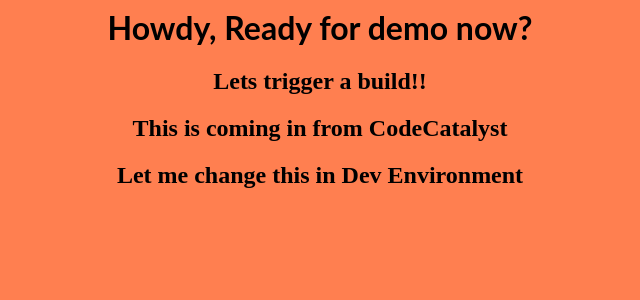
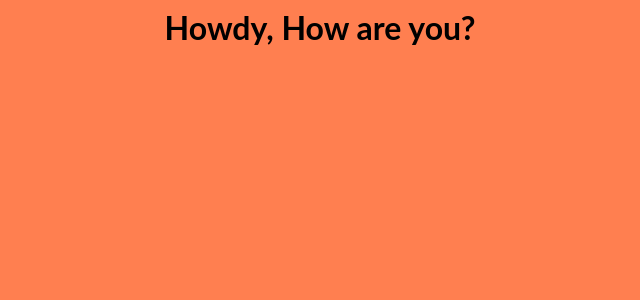
Before and after one commit to upentest-demo/devops-demo, a React (Create React App) app: page / in a window 1280 px wide. Shown: the top 300 px of the page, without its empty margins (320-960 px from the left). Built offline with nearby package versions, Linux system fonts and the light colour scheme.

Commit message:
Update App.js

```diff
--- a/src/App.js
+++ b/src/App.js
@@ -4,10 +4,7 @@
 export default function App() {
   return (
     <div>
-      <h1>Howdy, Ready for demo now?</h1>
-      <h2>Lets trigger a build!!</h2>
-    <h2>This is coming in from CodeCatalyst</h2>
-     <h2>Let me change this in Dev Environment</h2>
+      <h1>Howdy, How are you? </h1>
     </div>
   );
 }
```
